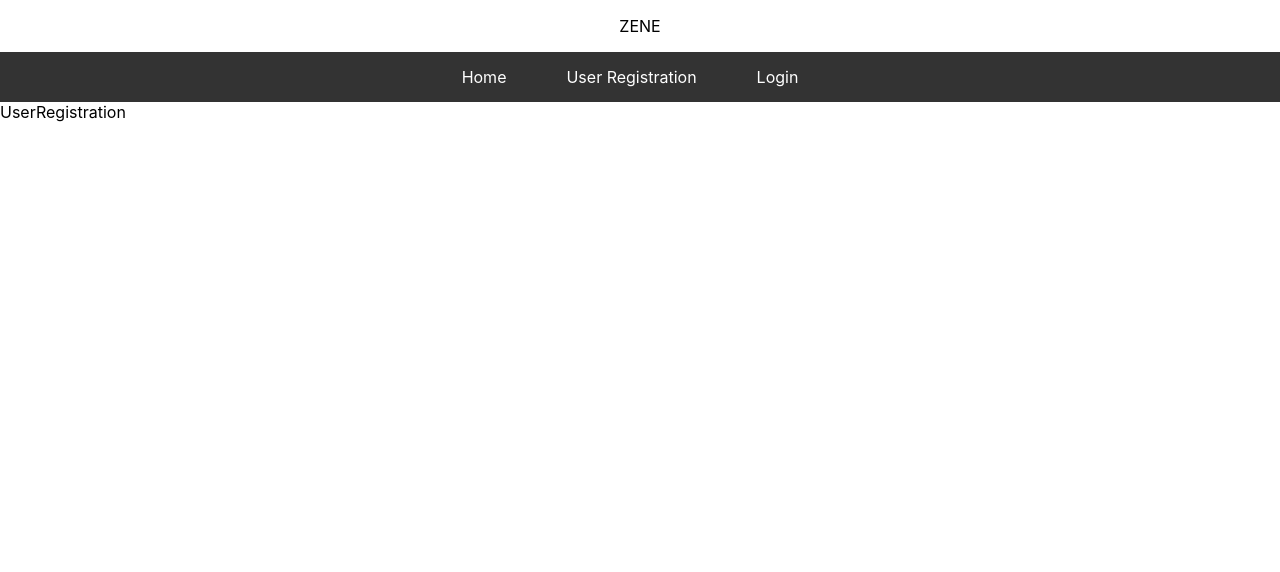
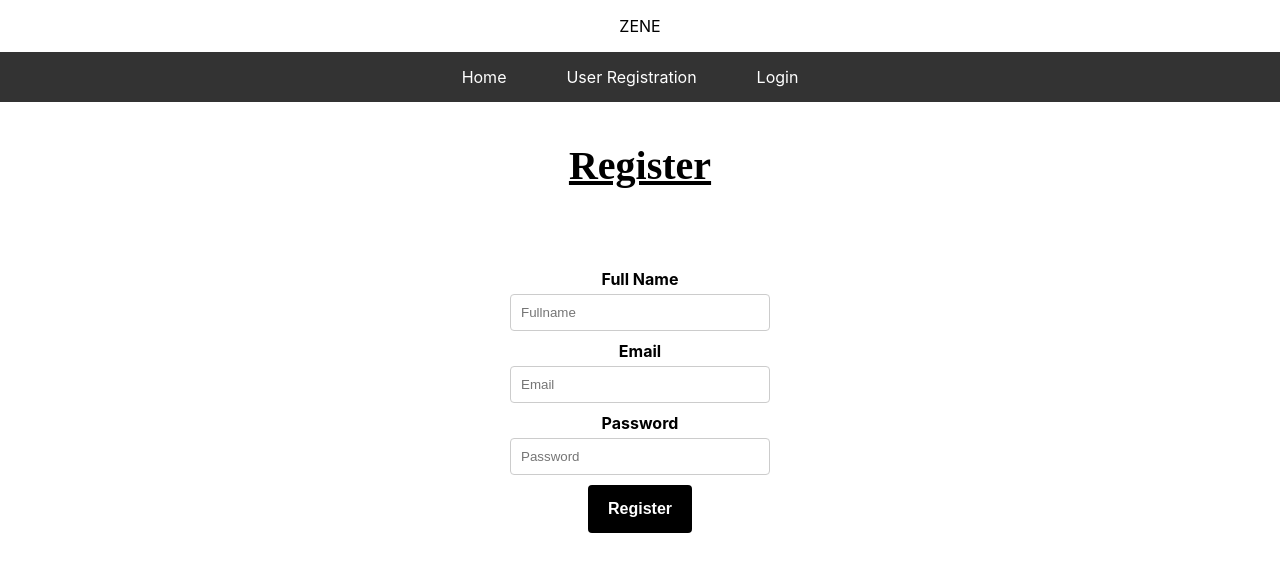
Before and after one commit to UMASHANKAR-VENGALA/frontendapp, a React (Create React App) app: page /userregistration in a window 1280 px wide. Shown: the top 572 px of the page. Built offline with nearby package versions, Linux system fonts and the light colour scheme.

Commit message:
added user registration form

```diff
--- a/package.json
+++ b/package.json
@@ -6,6 +6,7 @@
     "@testing-library/jest-dom": "^5.17.0",
     "@testing-library/react": "^13.4.0",
     "@testing-library/user-event": "^13.5.0",
+    "axios": "^1.6.8",
     "react": "^18.2.0",
     "react-dom": "^18.2.0",
     "react-router-dom": "^6.22.3",
--- a/src/user/UserRegistration.js
+++ b/src/user/UserRegistration.js
@@ -1,7 +1,76 @@
-import React from 'react'
+import React, { useState } from 'react';
+import axios from 'axios';
 
-export default function UserRegistration() {
+export default function Register()
+{
+  //formData state variable is initialized with all required keys and empty values
+  // const [formData, setFormData] = useState({
+  //   fullname: '',
+  //   email: '',
+  //   password: '',
+  // });
+
+  // //message state variable
+  // const [message, setMessage] = useState('');
+  // //error state variable
+  // const [error, setError] = useState('');
+
+  // const handleChange = (e) =>
+  // {
+
+  //   setFormData({...formData, [e.target.id]: e.target.value});
+  // };
+
+  // const handleSubmit = async (e) =>
+  // {
+  //   e.preventDefault();
+  //   try
+  //   {
+  //     const response = await axios.post('http://localhost:2032/insertuser', formData);
+  //     if (response.status === 200)
+  //     {
+  //       //It will set all fields to ""
+  //       setFormData({
+  //         fullname: '',
+  //         email: '',
+  //         password: '',
+  //       });
+  //     }
+  //     setMessage(response.data);
+  //     setError(''); //set error to ""
+  //   }
+  //   catch(error)
+  //   {
+  //     setError(error.response.data);
+  //     setMessage(''); //set message to ""
+  //   }
+  // };
+
   return (
-    <div>UserRegistration</div>
-  )
+    <div >
+      <form>
+      <h3 align="center" style={{fontFamily:"cursive",fontSize:"40px"}}><u>Register</u></h3>
+      <br/>
+      {/* {
+        message ? <h4 align="center">{message}</h4> : <h4 align="center">{error}</h4>
+      } */}
+      <br/>
+        <div>
+          <label>Full Name</label>
+          <input type="text" id="fullname"  placeholder='Fullname' required />
+        </div>
+        <div>
+          <label>Email</label>
+          <input type="email" id="email"  placeholder='Email' required />
+        </div>
+        <div>
+          <label>Password</label>
+          <input type="password" id="password"  placeholder='Password' required />
+        </div>
+
+
+        <button type="submit" className="button-64" style={{fontWeight:"bolder"}}>Register</button>
+      </form>
+    </div>
+  );
 }
```
Also changed, not shown: 1 other file (tests, documents, lock files or other folders).
